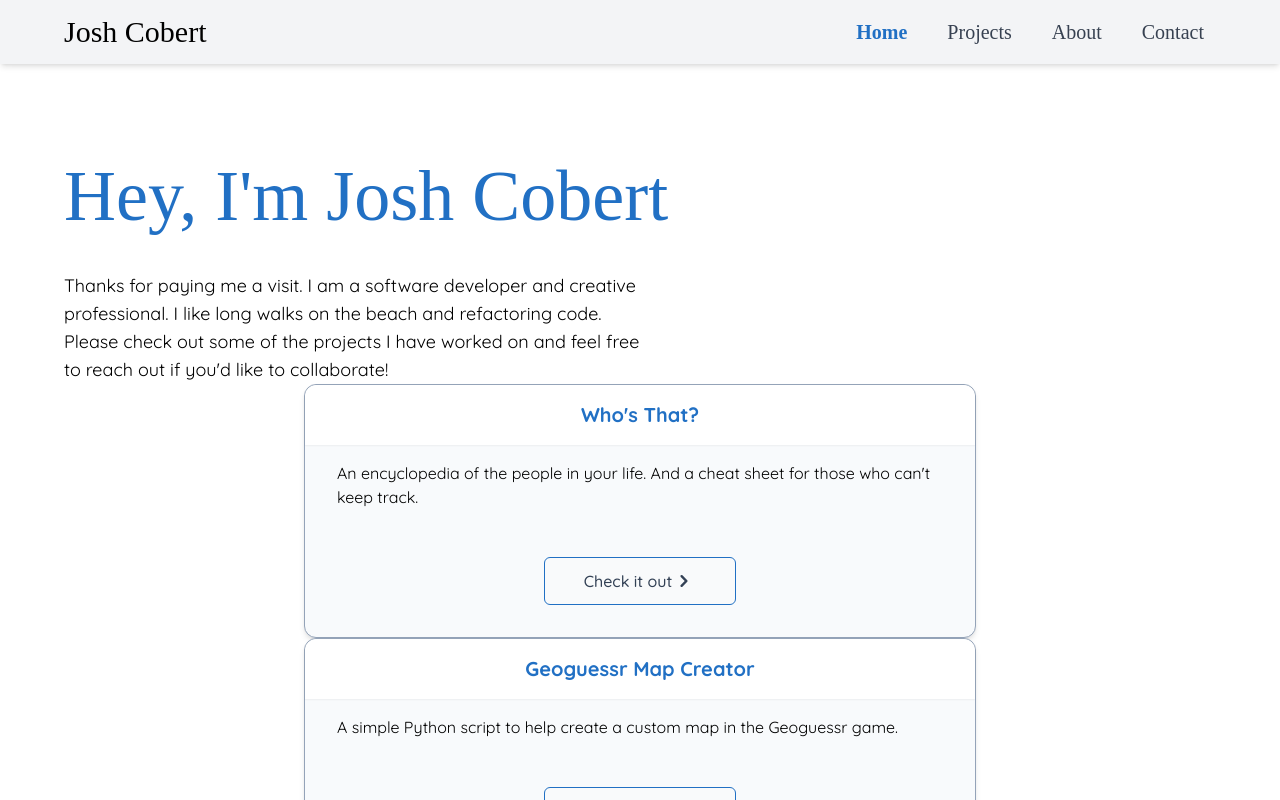
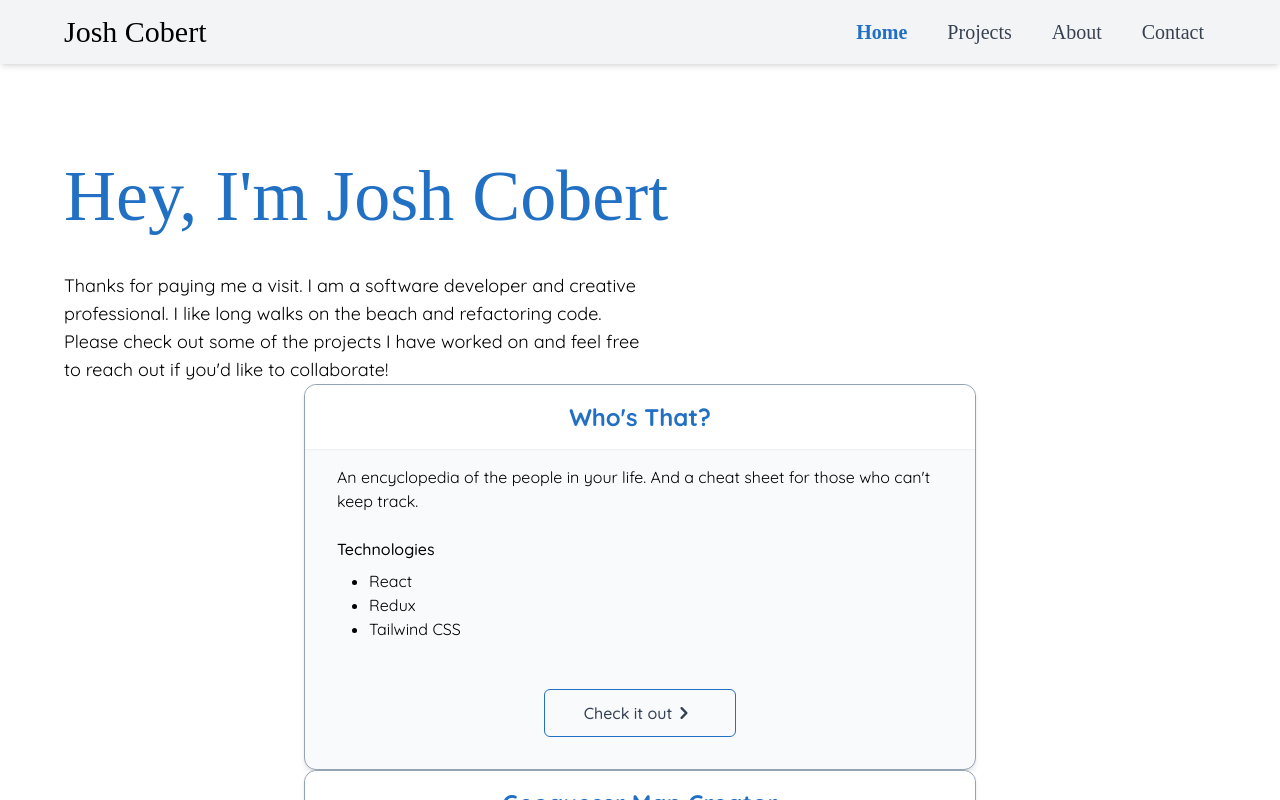
Before and after one commit to jcobert/josh-cobert, a React (Create React App) app: page / in a window 1280 px wide. Shown: the top 800 px of the page. Built offline with nearby package versions, Linux system fonts and the light colour scheme; a web font is replaced by a local one.

Commit message:
add project technologies list

```diff
--- a/src/components/Card.jsx
+++ b/src/components/Card.jsx
@@ -7,19 +7,26 @@ function Card(props) {
     <div className="text-center">
       <div className="bg-slate-50 md:w-11/12 md:max-w-2xl mx-auto rounded-xl border border-slate-400 shadow-md">
         {/* Title */}
-        <div className="py-4 font-bold text-xl text-theme-primary bg-white rounded-xl rounded-b-none shadow-sm">
+        <div className="py-4 font-bold text-xl md:text-2xl text-theme-primary bg-white rounded-xl rounded-b-none shadow-sm">
           <h4>{props.title}</h4>
         </div>
         {/* Body */}
-        <div className="text-left px-8 py-4">
+        <div className="flex flex-col gap-y-6 text-left px-8 py-4">
+          {/* Description */}
           <p>{props.descriptionShort}</p>
+          {/* Technologies */}
+          <div className="">
+            <h5 className="font-medium">Technologies</h5>
+            <ul className="list-disc list-outside pl-8 pt-2">
+              <li>React</li>
+              <li>Redux</li>
+              <li>Tailwind CSS</li>
+            </ul>
+          </div>
         </div>
         {/* CTA */}
         <div className="bg-gray-50 hover:bg-theme-primary text-slate-700 hover:text-white font-medium w-96 sm:w-72 md:w-48 h-16 md:h-12 mx-auto my-8 rounded-md border border-theme-primary hover:border-white transition-all">
-          <NavLink
-            to={"/projects"}
-            className="flex justify-center h-full"
-          >
+          <NavLink to={"/projects"} className="flex justify-center h-full">
             <p className="self-center">Check it out</p>
             <div className="self-center">
               <ChevronRightIcon className="w-6" />
--- a/src/components/pages/Home.jsx
+++ b/src/components/pages/Home.jsx
@@ -17,6 +17,7 @@ function Home() {
             descriptionShort={p.descriptionShort}
             descriptionLong={p.descriptionLong}
             details={p.details}
+            technologies={p.technologies}
             img={p.img}
           />
         ))}
--- a/src/data/projects.json
+++ b/src/data/projects.json
@@ -4,6 +4,7 @@
         "descriptionShort": "An encyclopedia of the people in your life. And a cheat sheet for those who can't keep track.",
         "descriptionLong": "",
         "details": "",
+        "technologies": ["React", "Redux", "Tailwind CSS"],
         "img": ""
     },
     {
@@ -12,6 +13,7 @@
         "descriptionShort": "A simple Python script to help create a custom map in the Geoguessr game.",
         "descriptionLong": "",
         "details": "",
+        "technologies": ["Python"],
         "img": ""
     },
     {
@@ -20,6 +22,7 @@
         "descriptionShort": "A way to programmatically configure a Facebook Live Stream.",
         "descriptionLong": "",
         "details": "",
+        "technologies": ["Python"],
         "img": ""
     },
     {
@@ -28,6 +31,7 @@
         "descriptionShort": "",
         "descriptionLong": "",
         "details": "",
+        "technologies": ["Phoenix", "Elixir", "PostgreSQL", "Tailwind CSS"],
         "img": ""
     }
 ]
```
